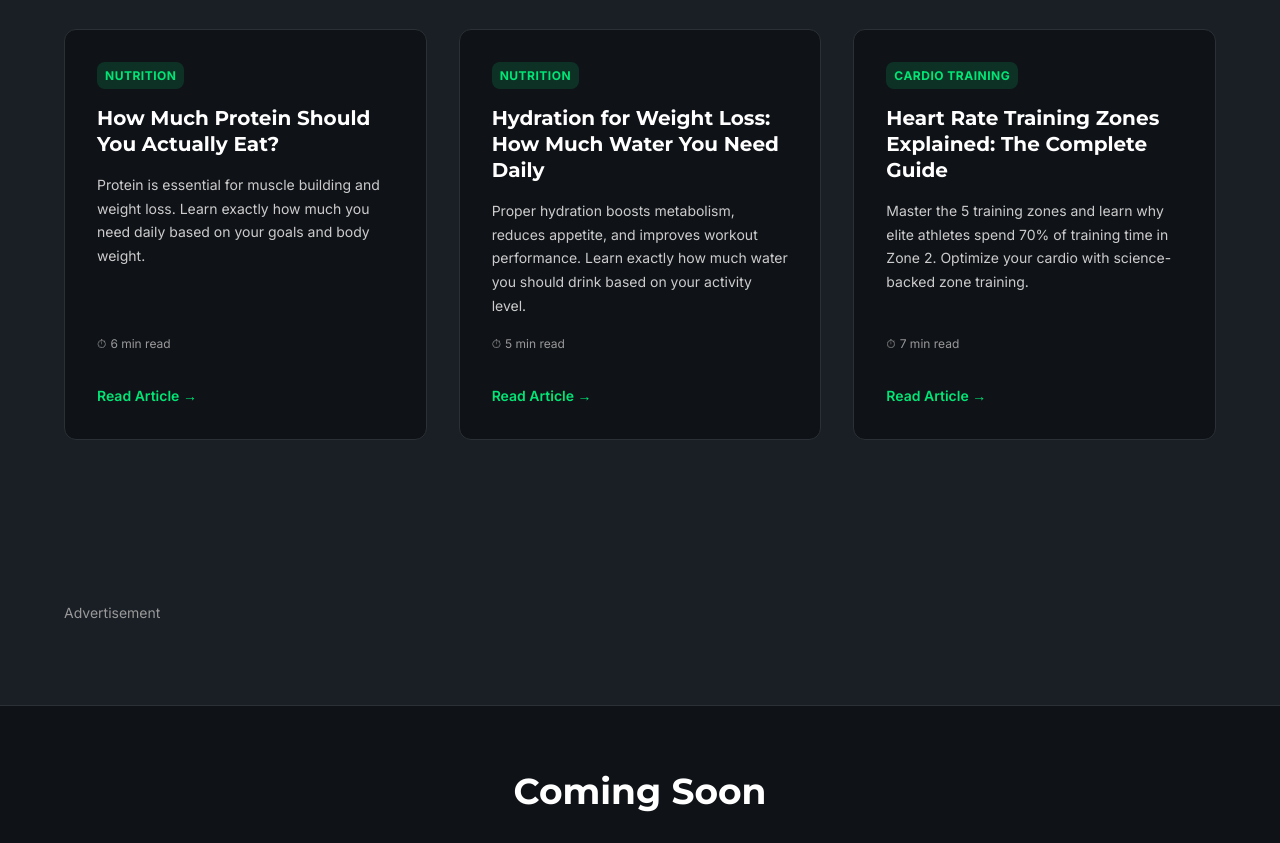
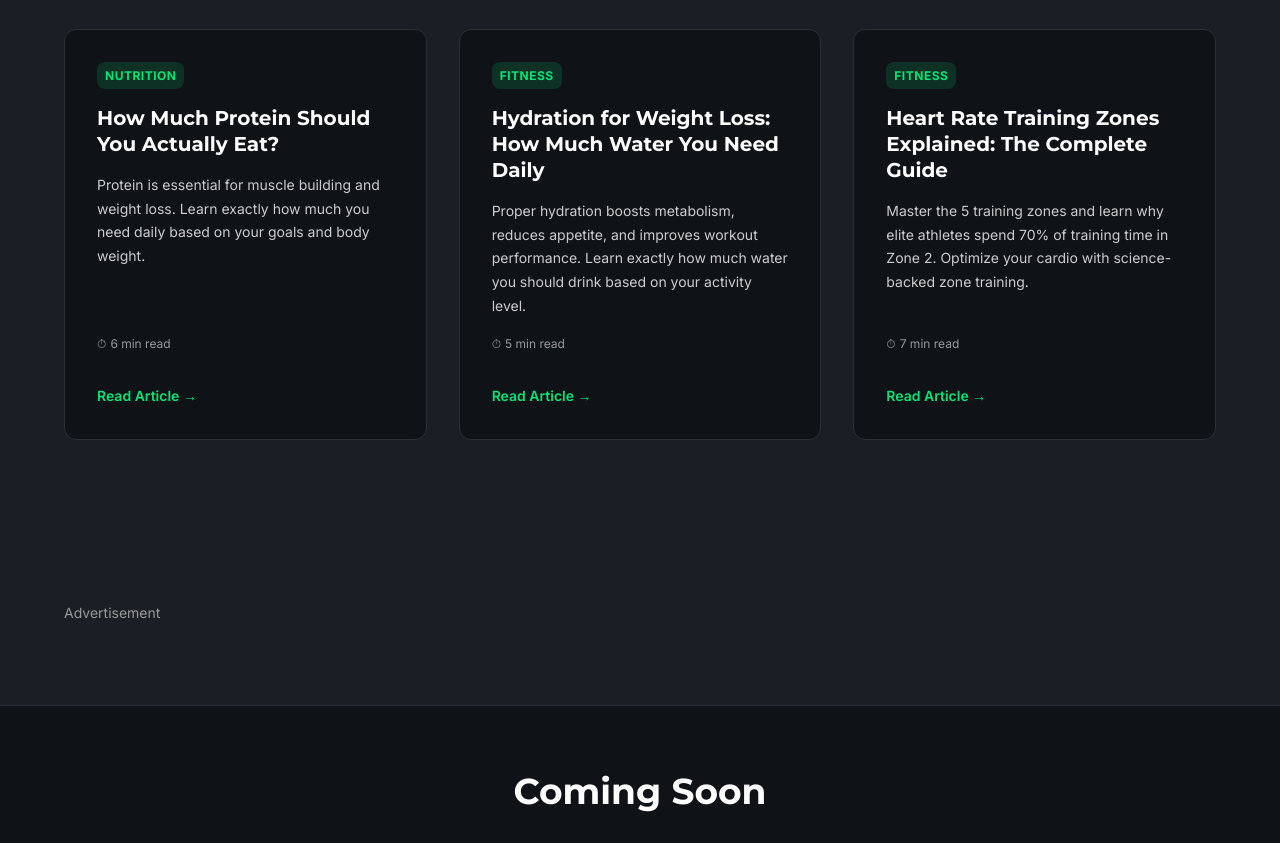
Before and after one commit to travman1993/fitiqhub, a plain HTML site: page articles/articles.html in a window 1280 px wide. Shown: the part 1072-1915 px from the top of the page. Drawn offline with Linux system fonts and the light colour scheme.

Commit message:
text fix

```diff
--- a/articles/articles.html
+++ b/articles/articles.html
@@ -151,7 +151,7 @@
                     <!-- Featured Article 5 - Water Intake -->
                     <article class="featured-article-card" data-category="fitness">
                         <div class="article-header">
-                            <span class="article-category">Nutrition</span>
+                            <span class="article-category">Fitness</span>
                             <h3 class="article-title">Hydration for Weight Loss: How Much Water You Need Daily</h3>
                         </div>
                         <p class="article-excerpt">Proper hydration boosts metabolism, reduces appetite, and improves workout performance. Learn exactly how much water you should drink based on your activity level.</p>
@@ -163,7 +163,7 @@
 
                      <article class="featured-article-card" data-category="fitness">
                         <div class="article-header">
-                            <span class="article-category">Cardio Training</span>
+                            <span class="article-category">Fitness</span>
                             <h3 class="article-title">Heart Rate Training Zones Explained: The Complete Guide</h3>
                         </div>
                         <p class="article-excerpt">Master the 5 training zones and learn why elite athletes spend 70% of training time in Zone 2. Optimize your cardio with science-backed zone training.</p>
```
